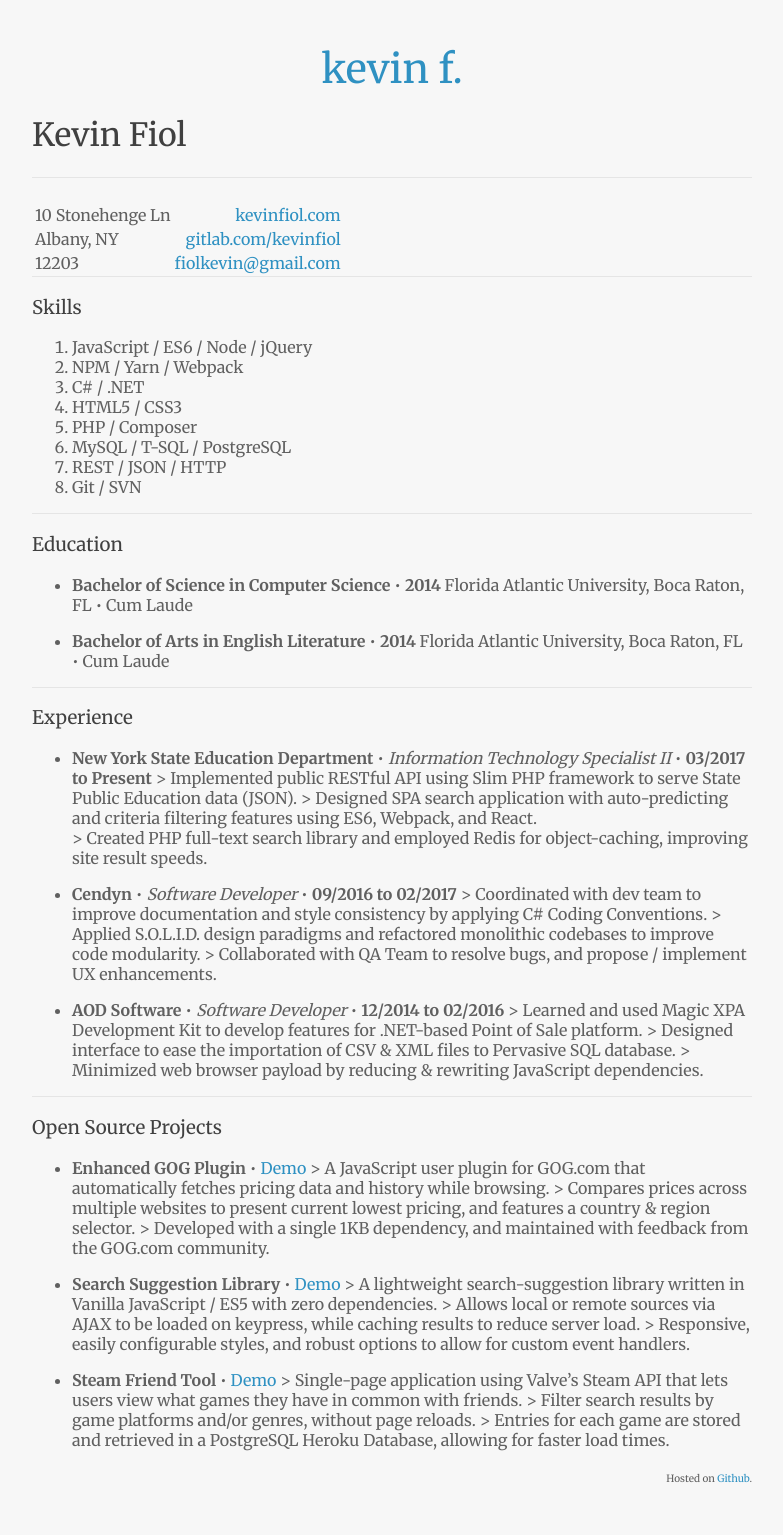
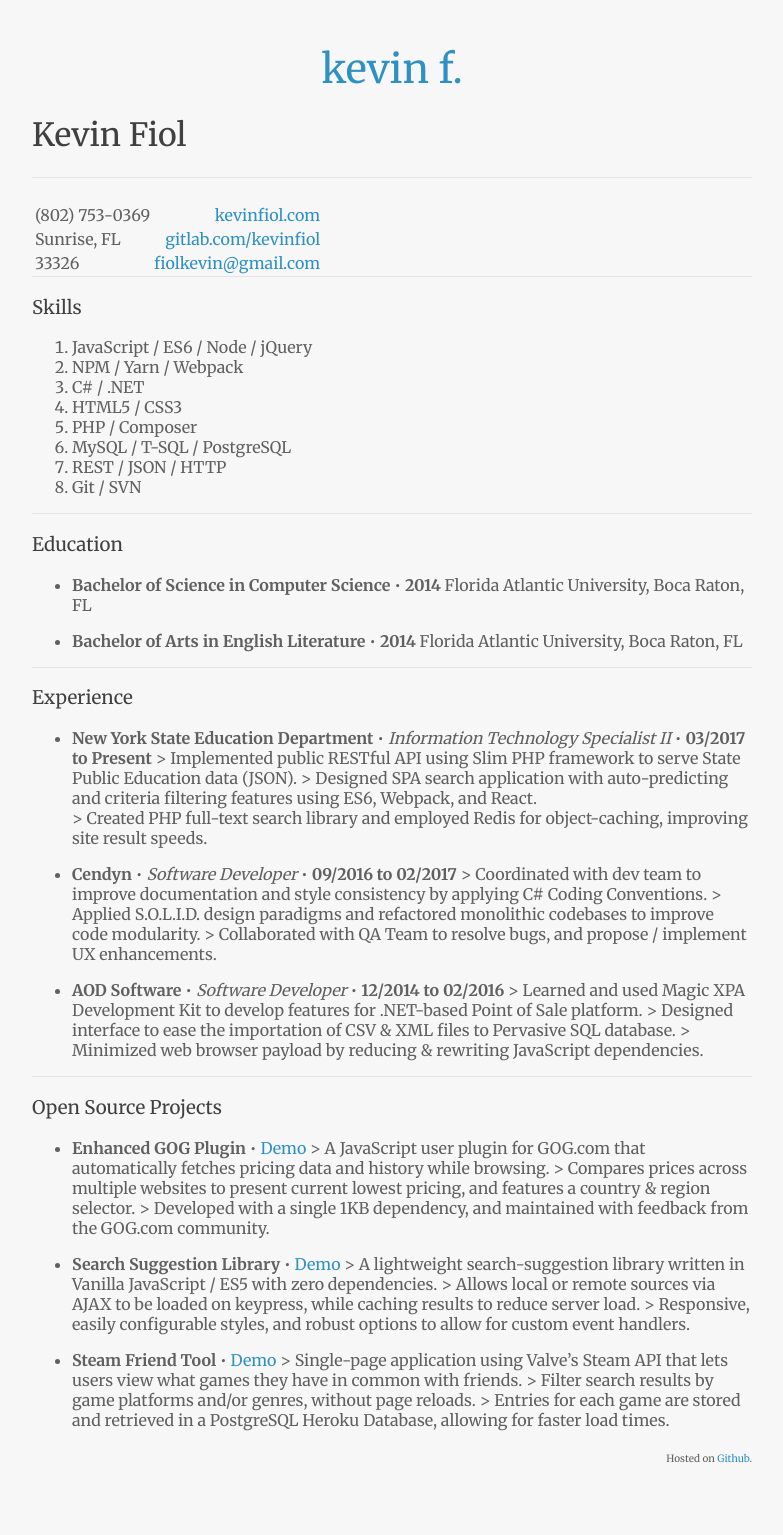
Before and after one commit to kevinfiol/kevinfiol.github.io, a Jekyll site: the page built from resume/resume.md, in a window 1280 px wide. Shown: the whole page, without its empty margins (248-1031 px from the left). Built offline with Jekyll 4.4.1, drawn with Linux system fonts in a browser that asks for light colours; our own code applies the rules of GitHub Pages for plain Markdown files.

Commit message:
update resume

```diff
--- a/resume/resume.md
+++ b/resume/resume.md
@@ -4,9 +4,9 @@
 
 |                   |                                                         |
 |-------------------|--------------------------------------------------------:|
-| 10 Stonehenge Ln  | [kevinfiol.com](http://www.kevinfiol.com)               |
-| Albany, NY        | [gitlab.com/kevinfiol](http://www.gitlab.com/kevinfiol) |
-| 12203             | [fiolkevin@gmail.com](mailto:fiolkevin@gmail.com)       |
+| (802) 753-0369    | [kevinfiol.com](http://www.kevinfiol.com)               |
+| Sunrise, FL       | [gitlab.com/kevinfiol](http://www.gitlab.com/kevinfiol) |
+| 33326             | [fiolkevin@gmail.com](mailto:fiolkevin@gmail.com)       |
 
 ---
 
@@ -26,10 +26,10 @@
 ### Education
 
 * **Bachelor of Science in Computer Science** • __2014__
-    Florida Atlantic University, Boca Raton, FL • Cum Laude
+    Florida Atlantic University, Boca Raton, FL
 
 * **Bachelor of Arts in English Literature** • __2014__
-    Florida Atlantic University, Boca Raton, FL • Cum Laude
+    Florida Atlantic University, Boca Raton, FL
 
 ---
 
```
Also changed, not shown: resume/index.html (+5 -5 lines), 1 other file.
